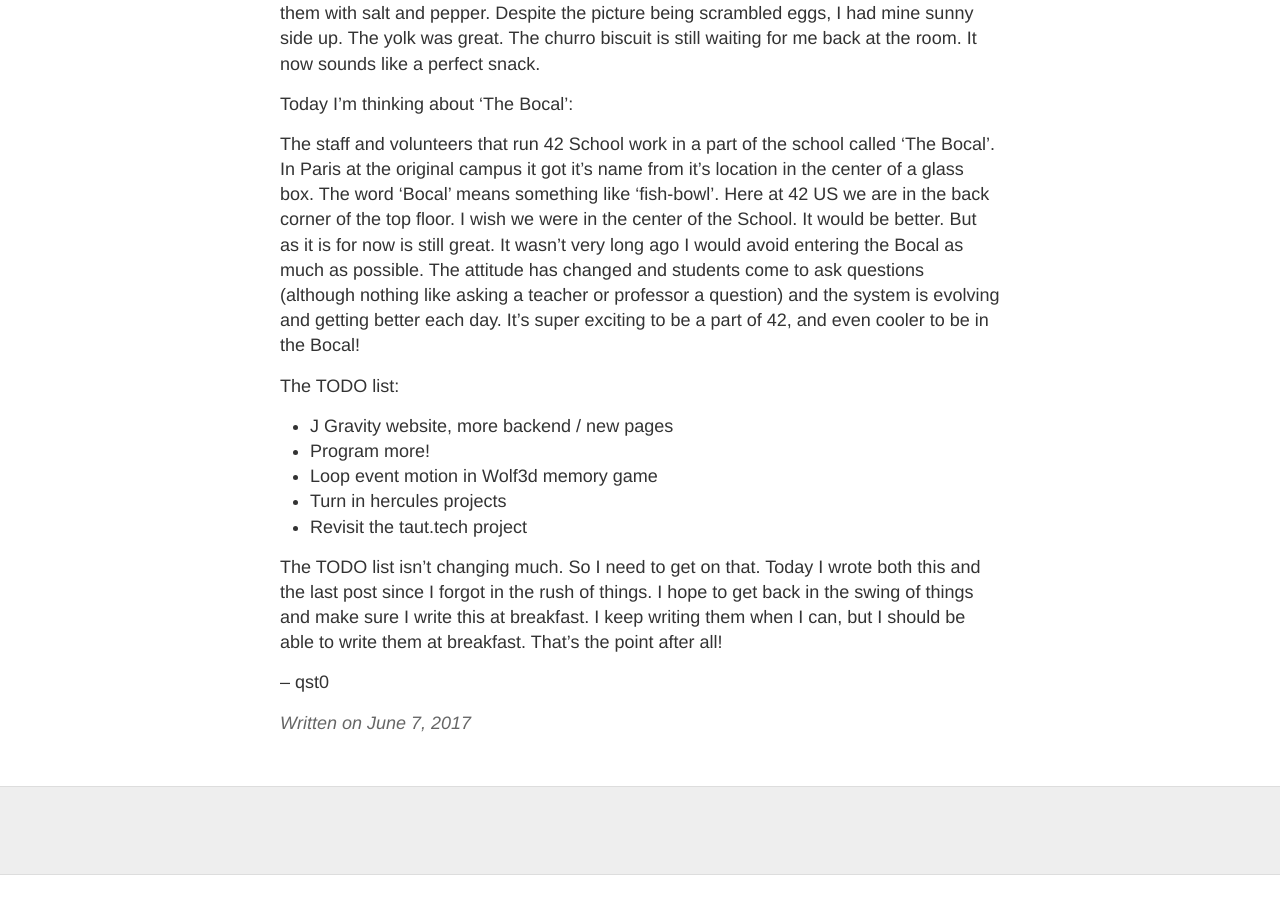
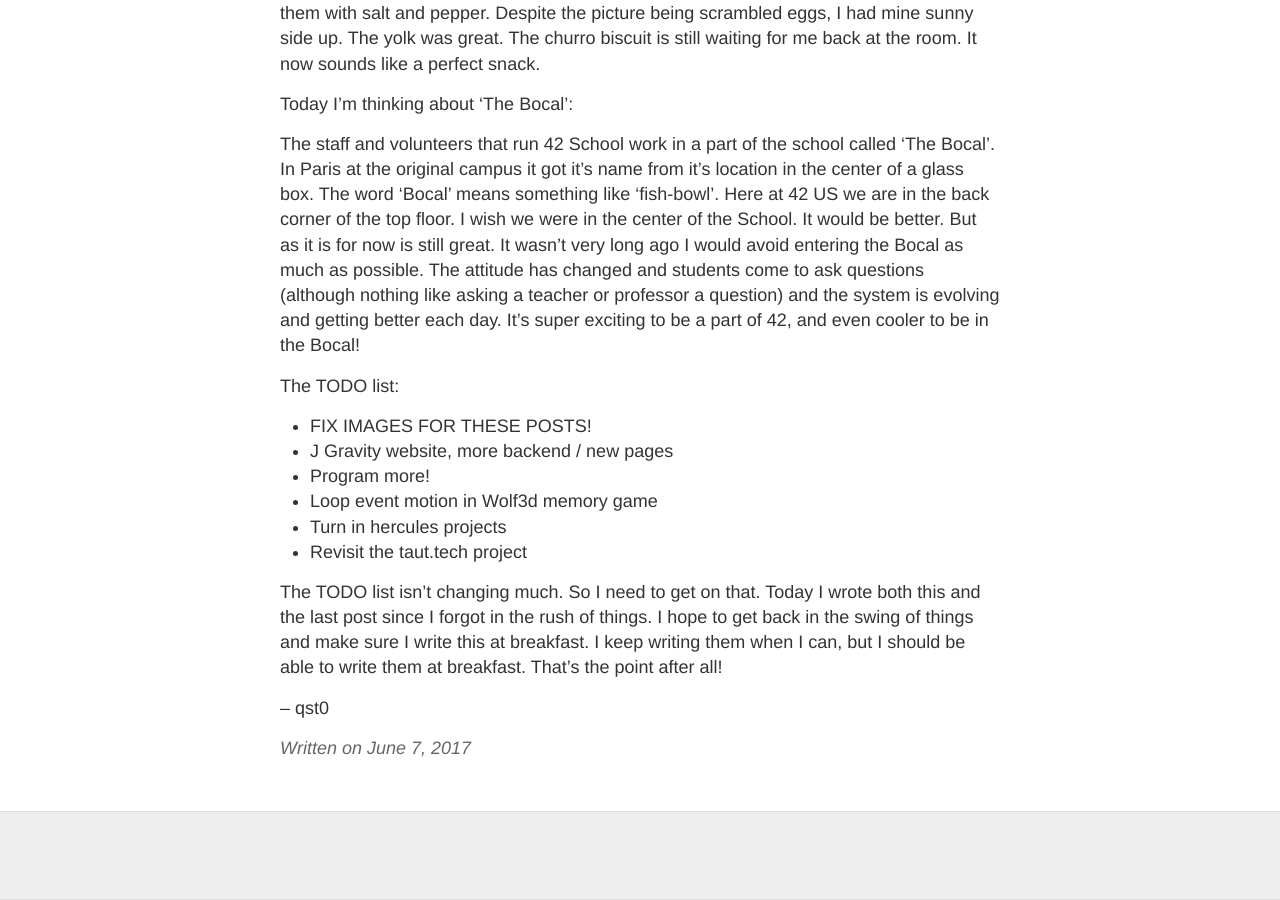
Before and after one commit to qst0/cerealize.me, a Jekyll site: the page built from _posts/2017-6-7-post8.md, in a window 1280 px wide and 900 px high, scrolled down 638 px. Built offline with Jekyll 4.4.1, drawn with Linux system fonts in a browser that asks for light colours; our own code applies the rules of GitHub Pages for plain Markdown files; comment, search, counter and statistics services are not loaded; before the commit the page ends 1513 px from its top, so only the background shows below that.

Commit message:
Update 2017-6-7-post8.md

```diff
--- a/_posts/2017-6-7-post8.md
+++ b/_posts/2017-6-7-post8.md
@@ -18,6 +18,7 @@
 It's super exciting to be a part of 42, and even cooler to be in the Bocal!
 
 The TODO list:
+* FIX IMAGES FOR THESE POSTS!
 * J Gravity website, more backend / new pages
 * Program more!
 * Loop event motion in Wolf3d memory game
```
